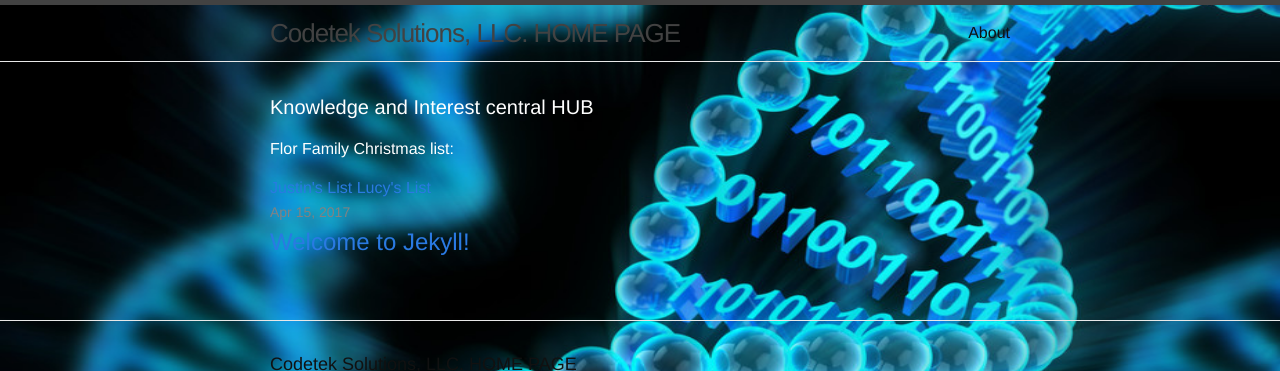
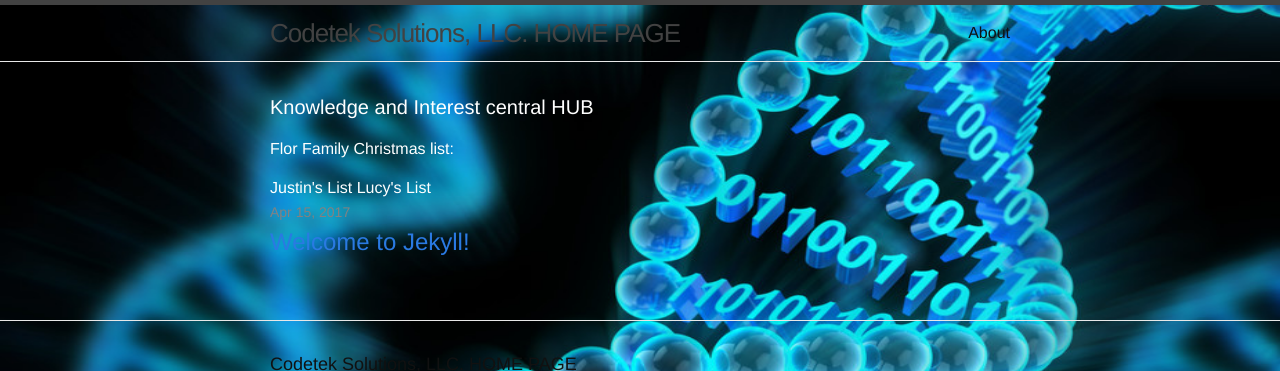
Before and after one commit to nitsu121/nitsu121.github.io, a Jekyll site: the page built from index.html, in a window 1280 px wide. Shown: the top 371 px of the page. Built offline with Jekyll 4.4.1, drawn with Linux system fonts in a browser that asks for light colours.

Commit message:
Made a change to index to add a link to me and lucy's list to white text.

```diff
--- a/index.html
+++ b/index.html
@@ -37,10 +37,10 @@ layout: default
 		  <h4 style="color:white;">
 				Flor Family Christmas list:
 		  </h4>
-		  <a href= "http://codetek-solutions.com/jlist">
+		  <a href= "http://codetek-solutions.com/jlist" style="color:white;">
 			Justin's List
 		  </a>
-		  <a href= "http://codetek-solutions.com/llist">
+		  <a href= "http://codetek-solutions.com/llist" style="color:white;">
 			Lucy's List
 		  </a>
 		  <ul class="post-list">
```
